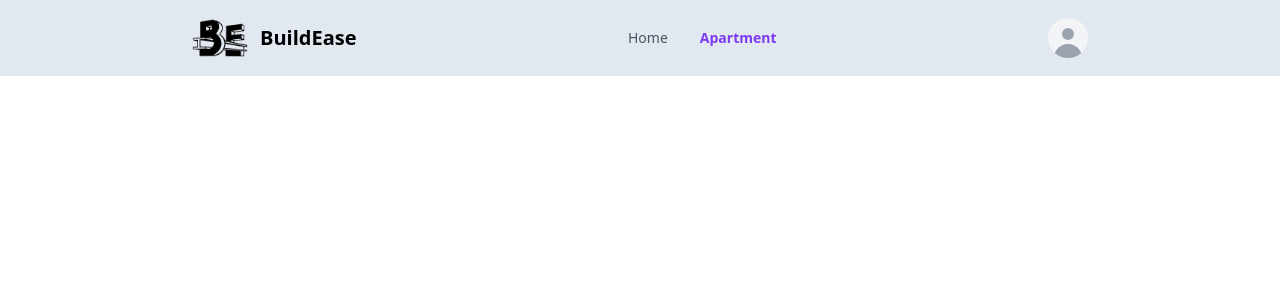
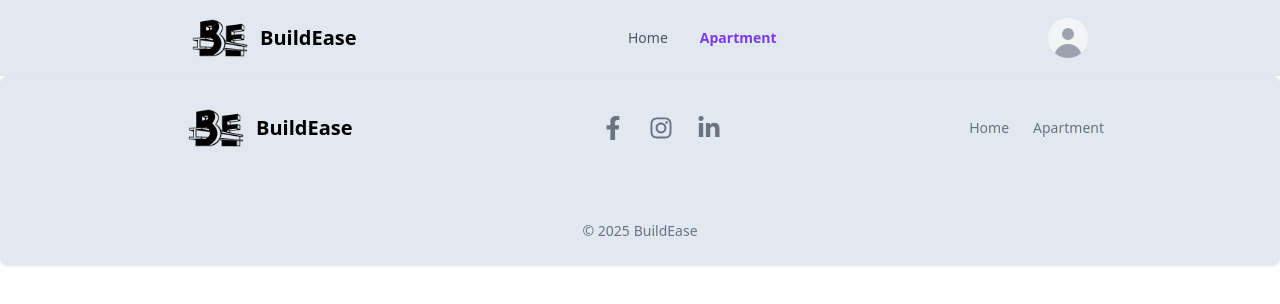
Before and after one commit to t4sn33m-s4h4t/BuildEase-Client, a React (Vite) app: page /apartment in a window 1280 px wide. Shown: the top 304 px of the page. Built offline with nearby package versions, Linux system fonts and the light colour scheme; no server answers; a web font is replaced by a local one.

Commit message:
Home page done

```diff
--- a/package.json
+++ b/package.json
@@ -17,11 +17,12 @@
     "framer-motion": "^11.18.0",
     "localforage": "^1.10.0",
     "match-sorter": "^8.0.0",
-    "react": "^18.3.1",
+    "react": "^19.0.0-rc.1",
     "react-awesome-slider": "^4.1.0",
     "react-copy-to-clipboard": "^5.1.0",
-    "react-dom": "^18.3.1",
+    "react-dom": "^19.0.0-rc.1",
     "react-icons": "^5.4.0",
+    "react-modal-image": "^2.6.0",
     "react-router-dom": "^7.1.1",
     "react-toastify": "^11.0.2",
     "sort-by": "^1.2.0",
--- a/src/Components/Home/Coupons.jsx
+++ b/src/Components/Home/Coupons.jsx
@@ -50,7 +50,7 @@ function Coupons() {
 
                         <motion.Card
                             key={index}
-                            className="shadow-xl dark:bg-gray-800 transition-transform transform hover:scale-105 hover:shadow-2xl"
+                            className="shadow-xl py-5 rounded dark:bg-gray-800 transition-transform transform hover:scale-105 hover:shadow-2xl"
                             initial={{ opacity: 0, y: 50 }}
                             animate={{ opacity: 1, y: 0 }}
                             transition={{ duration: 1, ease: [1, -0.2, 0.11, -0.6] }}
--- /dev/null
+++ b/src/Components/Home/Location.jsx
@@ -0,0 +1,55 @@
+import { Card } from 'flowbite-react';
+import ReactModalImage from 'react-modal-image';
+import mapImg from '../../assets/map.png'
+import Title from '../Shared/Title';
+const Location = () => {
+    const apartmentDetails = {
+        name: 'Bashundhara City',
+        address: 'Bashundhara City, Plot 01, Block B, Bashundhara R/A, Dhaka 1229, Bangladesh',
+        description: `Bashundhara City is one of the largest shopping malls in Bangladesh, located in the bustling Bashundhara Residential Area of Dhaka. It offers a wide variety of retail stores, dining options, and entertainment facilities.`,
+        directions: `From Gulshan: Head south on Road 36, turn left onto Bashundhara Road, and the mall is on your left, near the 3rd intersection.`,
+        imageUrl: mapImg
+    };
+
+
+    return (
+        <section className="py-16 px-4 sm:px-6 lg:px-16">
+
+            <Title
+                Heading=" Apartment Location and Directions"
+                Subheading="Your all-in-one platform for building management and affordable online room rentals."
+            />
+            <div className="flex flex-col items-center lg:flex-row gap-12">
+                <div className="flex-1">
+                    <Card className="shadow-lg dark:bg-gray-800 p-6">
+                        <h3 className="text-xl font-semibold text-gray-800 dark:text-white mb-4">
+                            {apartmentDetails.name}
+                        </h3>
+                        <p className="text-gray-600 dark:text-gray-400 mb-2">
+                            <span className="font-medium">Address:</span> {apartmentDetails.address}
+                        </p>
+                        <p className="text-gray-600 dark:text-gray-400 mb-4">
+                            <span className="font-medium">Description:</span> {apartmentDetails.description}
+                        </p>
+                        <p className="text-gray-600 dark:text-gray-400 mb-4">
+                            <span className="font-medium">Directions:</span> {apartmentDetails.directions}
+                        </p>
+                    </Card>
+                </div>
+
+                <div className="flex-1">
+                    <div className="relative group">
+                        <ReactModalImage
+                            small={apartmentDetails.imageUrl}
+                            large={apartmentDetails.imageUrl}
+                            alt="Apartment Location"
+                            className="w-full h-full object-cover cursor-pointer rounded-lg"
+                        />
+                    </div>
+                </div>
+            </div>
+        </section>
+    );
+};
+
+export default Location;
--- a/src/Components/Shared/Footer.jsx
+++ b/src/Components/Shared/Footer.jsx
@@ -1,11 +1,36 @@
-import React from 'react'
 
-const Footer = () => {
+import { Footer as Ft, FooterBrand, FooterCopyright, FooterDivider, FooterLink, FooterLinkGroup } from "flowbite-react";
+import { Link } from "react-router-dom";
+import logo from "../../assets/logo.png"
+import { FaFacebookF, FaInstagram, FaLinkedinIn } from "react-icons/fa";
+export default function Footer() {
   return (
-    <div className='px-1 md:px-20 lg:px-44'>
-
-    </div>
-  )
+    <Ft className="px-1 md:px-20 lg:px-44 bg-slate-200" container>
+      <div className="w-full text-center">
+        <div className="w-full justify-between sm:flex sm:items-center sm:justify-between">
+          <FooterBrand as={Link} href="/">
+            <img className="md:max-w-14 max-w-12 mr-1 md:mr-3" src={logo} alt="" />
+            <span className="self-center whitespace-nowrap text-xl font-semibold dark:text-white ">BuildEase</span>
+          </FooterBrand>
+          <FooterLinkGroup>
+            <FooterLink as={Link} to="https://www.facebook.com/t4sn33m.s4h4t/" target="_blank">
+              <FaFacebookF size={24} />
+            </FooterLink>
+            <FooterLink as={Link} to="https://www.instagram.com/tasneem_sahat/" target="_blank">
+              <FaInstagram size={24} />
+            </FooterLink>
+            <FooterLink as={Link} to="https://www.linkedin.com/in/tasneem-sahat/" target="_blank">
+              <FaLinkedinIn size={24} />
+            </FooterLink>
+          </FooterLinkGroup>
+          <FooterLinkGroup>
+            <FooterLink as={Link} to="/">Home</FooterLink>
+            <FooterLink as={Link} to="/apartment">Apartment</FooterLink>
+          </FooterLinkGroup>
+        </div>
+        <FooterDivider />
+        <FooterCopyright to="/" by="BuildEase" year={2025} />
+      </div>
+    </Ft>
+  );
 }
-
-export default Footer
--- a/src/Pages/Home.jsx
+++ b/src/Pages/Home.jsx
@@ -2,12 +2,14 @@ import React from 'react'
 import Slider from '../Components/Home/Slider'
 import About from '../Components/Home/About'
 import Coupons from '../Components/Home/Coupons'
+import Location from '../Components/Home/Location.jsx'
 const Home = () => {
   return (
     <div>
        <Slider />
        <About />
        <Coupons />
+       <Location />
     </div>
   )
 }
```
Also changed, not shown: src/assets/map.png (added), 1 other file (tests, documents, lock files or other folders).
